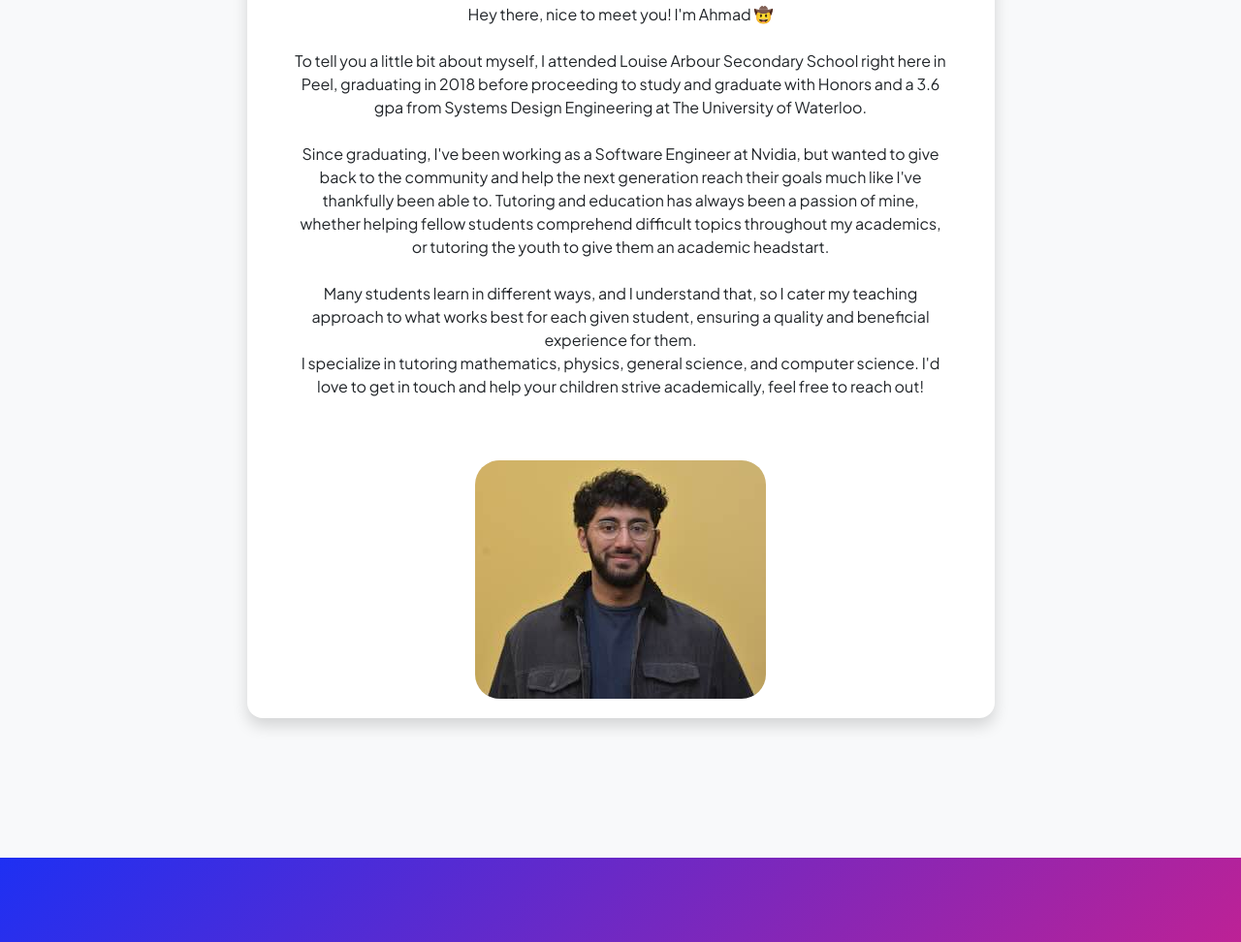
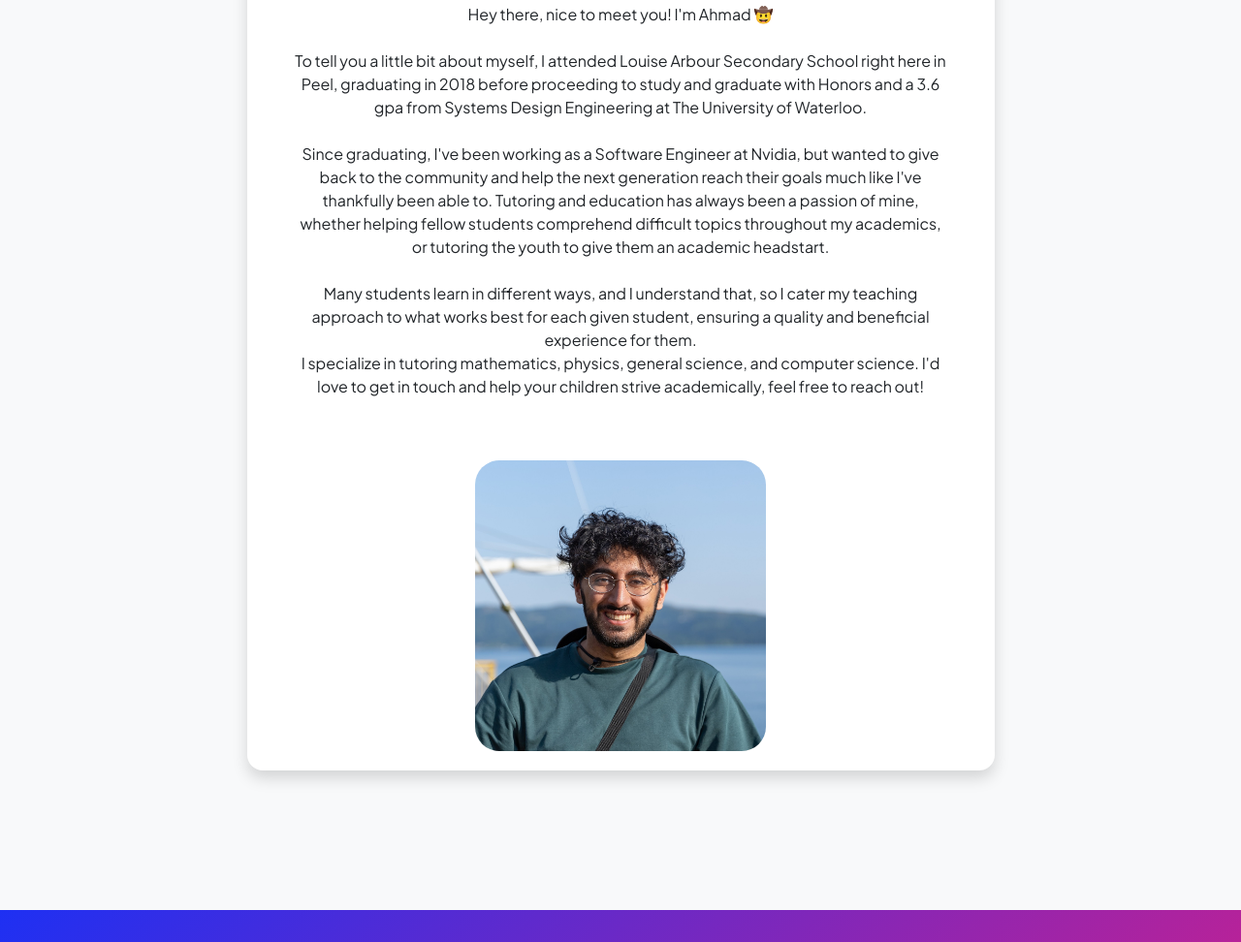
Before and after one commit to ahmadtc1/peeltutoring, a plain HTML site: page our_team.html in a window 1280 px wide. Shown: the part 341-1313 px from the top of the page at 97% size. Drawn offline with nearby package versions, Linux system fonts and the light colour scheme.

Commit message:
change image

```diff
--- a/our_team.html
+++ b/our_team.html
@@ -71,7 +71,7 @@
                                         </div>
 
                                     </div>
-                                    <img class="img-fluid rounded-image" src="assets/ahmad.JPG" alt="..." />
+                                    <img class="img-fluid rounded-image" src="assets/ahmad.JPEG" alt="..." />
                                 </div>
                             </div>
                         </div>
```
Also changed, not shown: assets/ahmad.JPEG (added), assets/ahmad.JPG (deleted).
